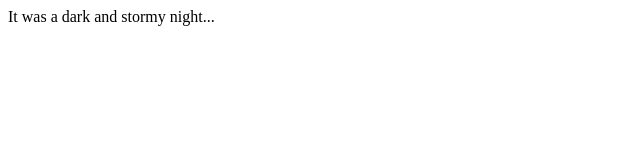
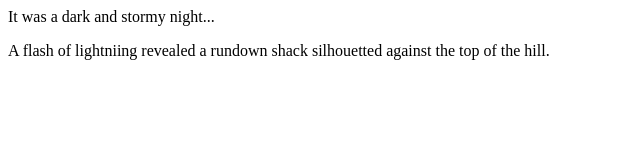
Before and after one commit to AnnaHey/fireside-story, a plain HTML site: page index.html in a window 1280 px wide. Shown: the whole page, without its empty margins (0-640 px from the left). Drawn offline with Linux system fonts and the light colour scheme.

Commit message:
second line added

```diff
--- a/index.html
+++ b/index.html
@@ -1,5 +1,6 @@
 <html>
   <body>
     <p>It was a dark and stormy night...</p>
+    <p>A flash of lightniing revealed a rundown shack silhouetted against the top of the hill.</p>
   </body>
 </html>
```
